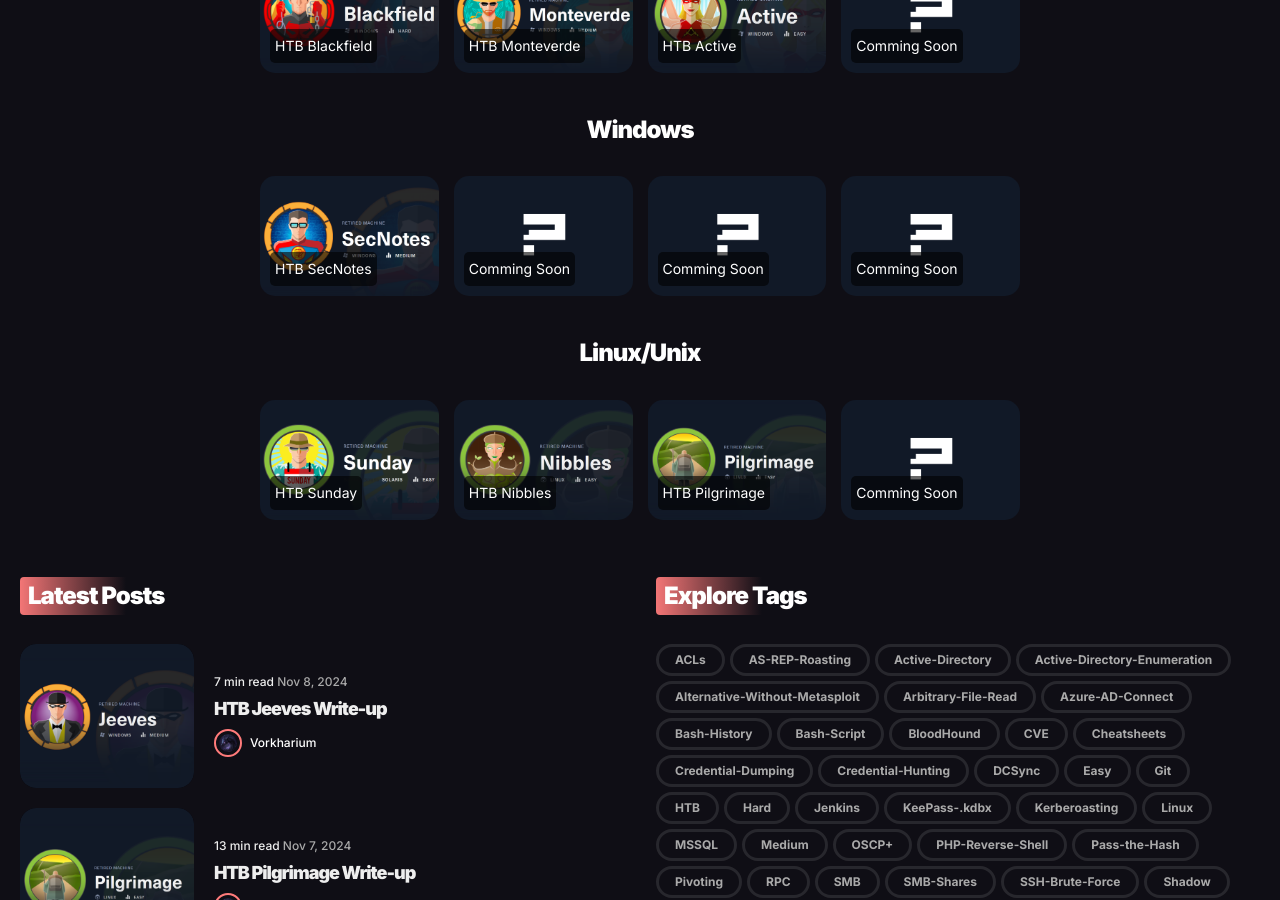
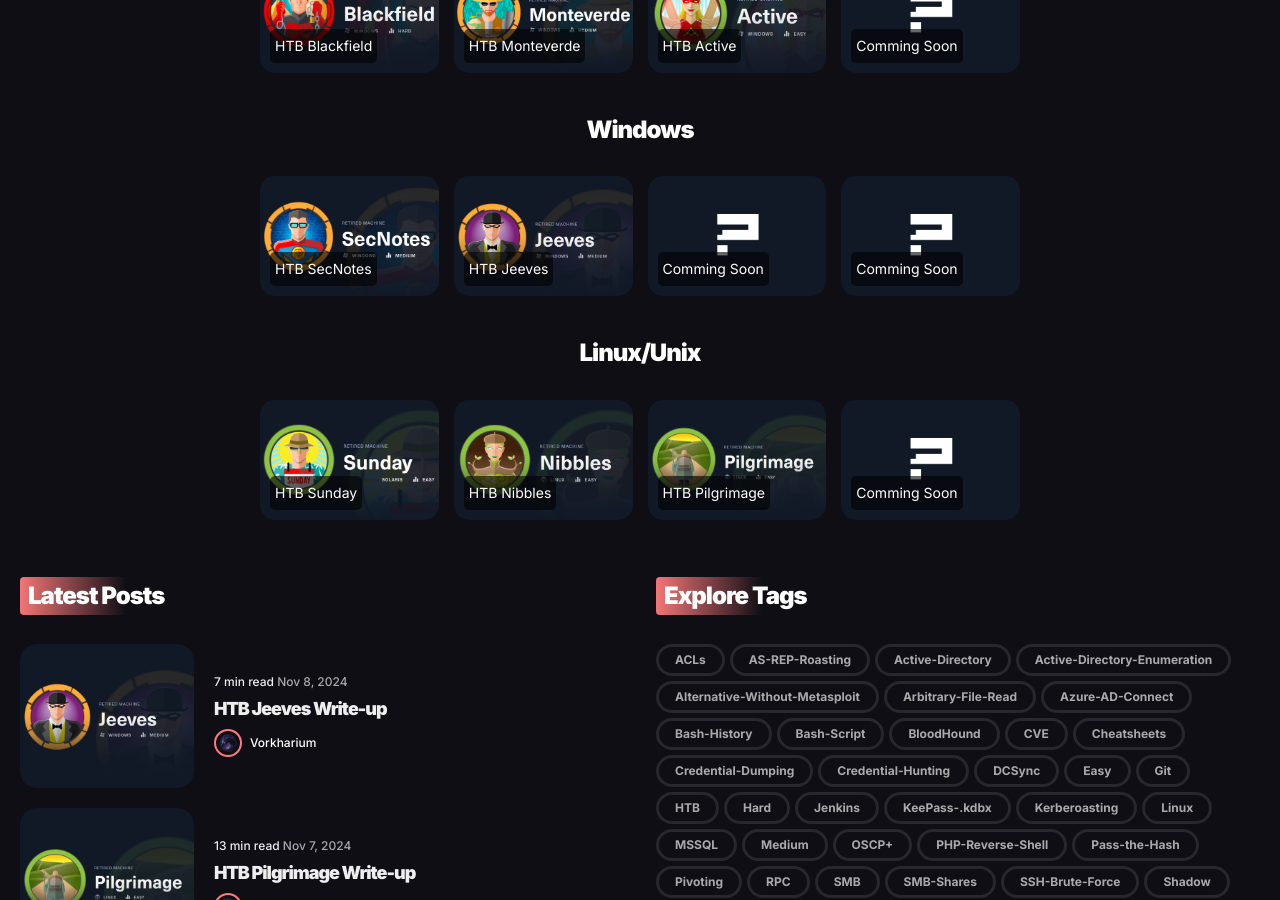
Before and after one commit to Vorkharium/vorkharium.github.io, a Jekyll site: the page built from _pages/write-ups.md, in a window 1280 px wide and 900 px high, scrolled down 815 px. Built offline with Jekyll 4.4.1, drawn with Linux system fonts in a browser that asks for light colours.

Commit message:
Update write-ups.md

```diff
--- a/_pages/write-ups.md
+++ b/_pages/write-ups.md
@@ -77,13 +77,13 @@
     </div>
 
     <div style="position: relative; display: inline-block;">
-        <a href="/">
-            <img src="/images/surprise.png" alt="Comming Soon"
+        <a href="/HTB-Jeeves-Write-up">
+            <img src="/images/htb_jeeves.png" alt="HTB Jeeves"
                  style="width: 200px; height: 120px; border-radius: 15px; object-fit: cover;">
             <div style="position: absolute; bottom: 10px; left: 10px; color: white;
                         background-color: rgba(0, 0, 0, 0.6); padding: 5px;
                         border-radius: 5px; font-size: 14px;">
-                Comming Soon
+                HTB Jeeves
             </div>
         </a>
     </div>
```
